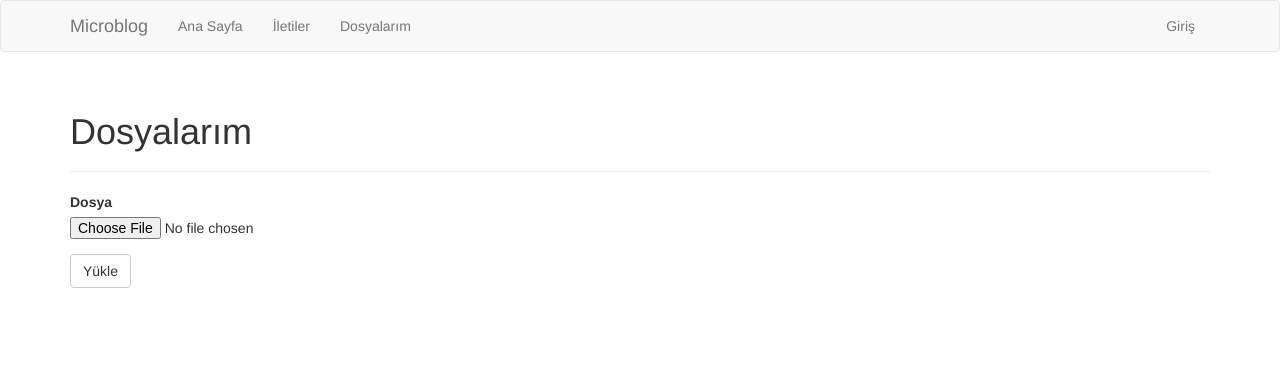
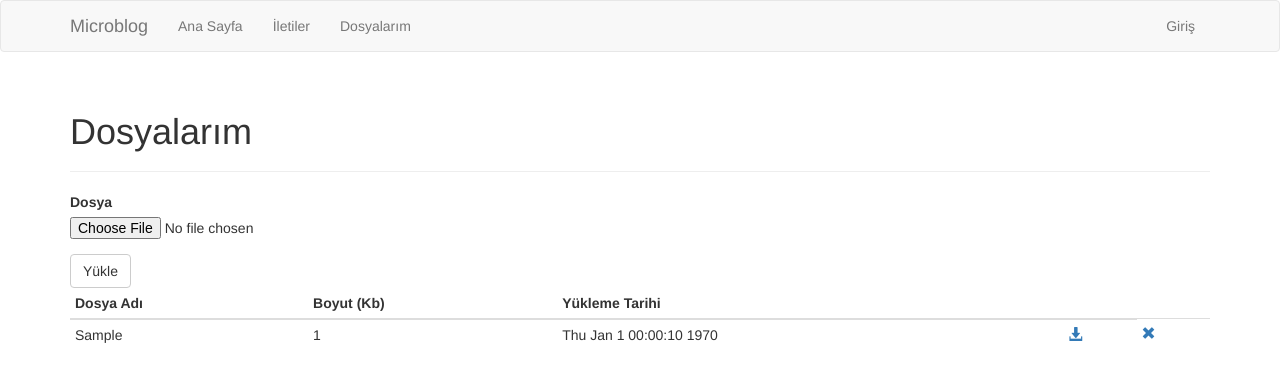
Before and after one commit to mustafa-baser/flask-ders, a Flask app: template microblog/templates/files/index.html in a window 1280 px wide. Shown: the top 382 px of the page. Run offline with Flask 3, Linux system fonts and the light colour scheme; the template is opened without the code that fills it: values that come from a table or form of the project are taken from there, most other values are stand-ins (such as "Sample title", 1, 10 or a date in 2020); some libraries are stand-ins or nearby versions.

Commit message:
dosya listeleme

```diff
--- a/microblog/application.py
+++ b/microblog/application.py
@@ -1,4 +1,5 @@
 import os
+import time
 from flask import Flask
 
 from microblog.errors import error_bp
@@ -29,4 +30,8 @@ def create_app():
     app.register_blueprint(files_bp, url_prefix='/files')
 
 
+    @app.template_filter()
+    def get_time(timestamp):
+        return time.ctime(timestamp)
+
     return app
--- a/microblog/templates/files/index.html
+++ b/microblog/templates/files/index.html
@@ -12,4 +12,20 @@
         </div>
     </div>
 
+
+  <table class="table table-condensed">
+  <thead><th>Dosya Adı</th><th>Boyut (Kb)</th><th>Yükleme Tarihi</th><th></th></thead>
+
+  {% for file_path in user_files_path.glob('*') %}
+    <tr>
+      <td>{{ file_path.relative_to(current_user.upload_dir) }}</td>
+      <td>{{ file_path.stat().st_size}}</td>
+      <td>{{ file_path.stat().st_mtime | get_time }}</td>
+      <td><a href="#"><span class="glyphicon glyphicon-download-alt"></span></a></td>
+      <td><a href="#"><span class="glyphicon glyphicon-remove"></span></a></td>
+    </tr>
+  {% endfor %}
+
+  </table>
+
 {% endblock %}
--- a/microblog/views/files.py
+++ b/microblog/views/files.py
@@ -1,4 +1,5 @@
 import os
+from pathlib import Path
 from flask import Blueprint, render_template, request, current_app, flash
 from flask_login import login_required, current_user
 from werkzeug.utils import secure_filename
@@ -23,4 +24,6 @@ def index():
             uploaded_file.save(file_path)
             flash("Dosya {} kaydedildi".format(file_name))
 
-    return render_template('files/index.html', title=title, form=form)
+    user_files_path = Path(current_user.upload_dir)
+
+    return render_template('files/index.html', title=title, form=form, user_files_path=user_files_path)
```
Also changed, not shown: 2 other files.
